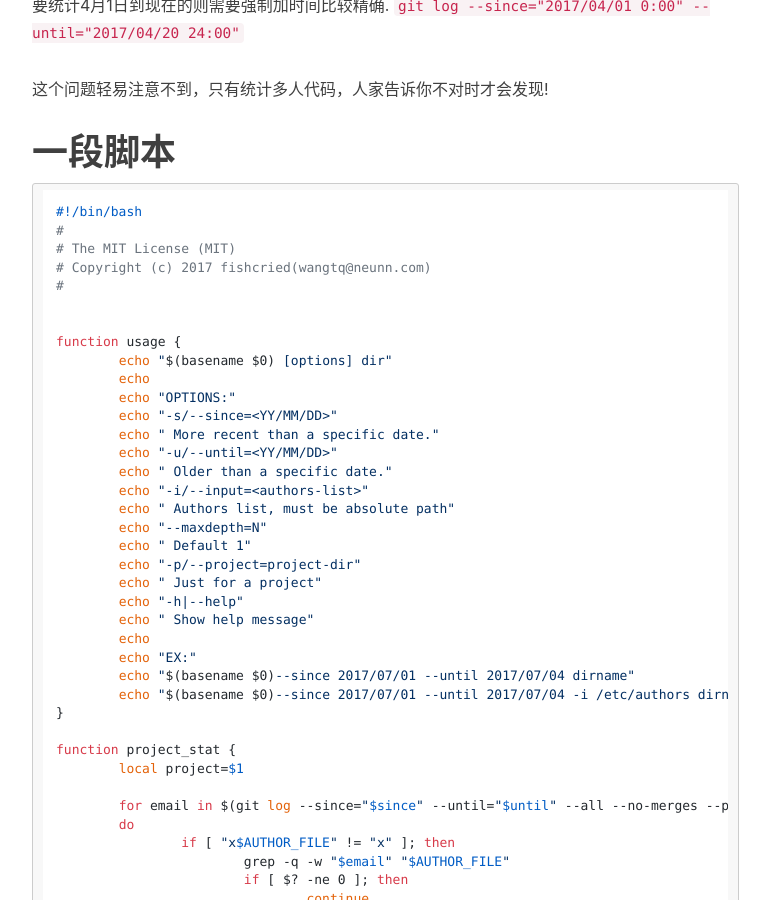
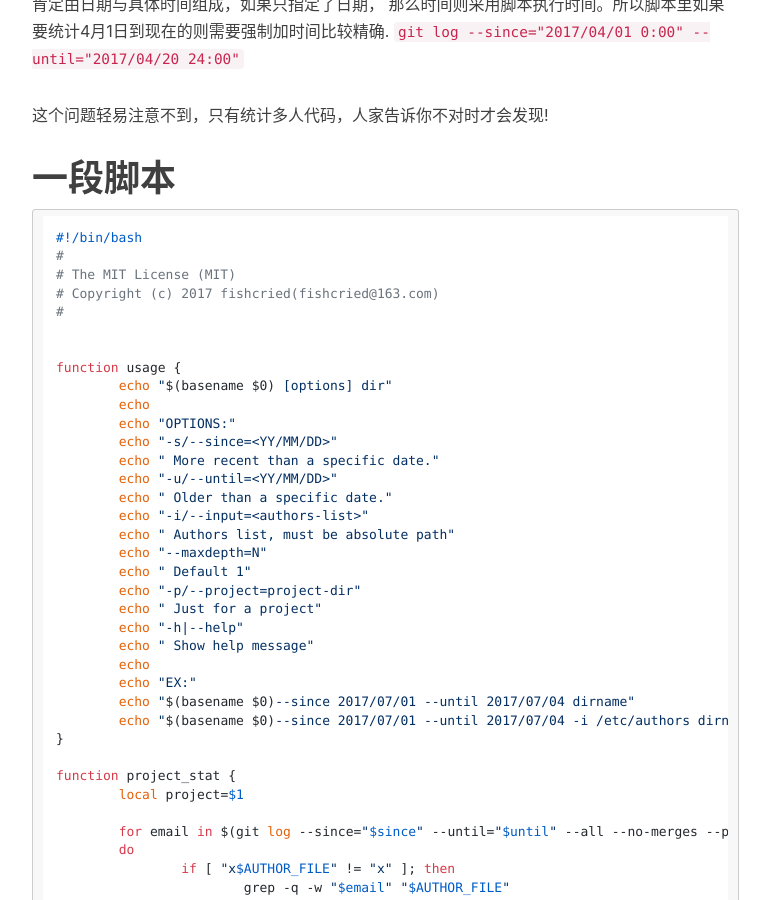
Before and after one commit to fishcried/fishcried.github.io, a Jekyll site: the page built from _posts/2017-04-20-git-stat.md, in a window 1280 px wide and 900 px high, scrolled down 3160 px. Shown: the whole window, without its empty margins (233-1003 px from the left). Built offline with Jekyll 4.4.1, drawn with Linux system fonts in a browser that asks for light colours; nearby versions of some CDN libraries; comment, search, counter and statistics services are not loaded; some of the changed text lies outside the part shown.

Commit message:
添加个人意见

```diff
--- a/_posts/2017-04-20-git-stat.md
+++ b/_posts/2017-04-20-git-stat.md
@@ -128,7 +130,7 @@ xxxgf   512     0       2       xxxls.git
 #!/bin/bash
 #
 # The MIT License (MIT)
-# Copyright (c) 2017 fishcried(wangtq@neunn.com)
+# Copyright (c) 2017 fishcried(fishcried@163.com)
 #
 
 
```
Also changed, not shown: other parts of _posts/2017-04-20-git-stat.md (+3 -1 lines).
